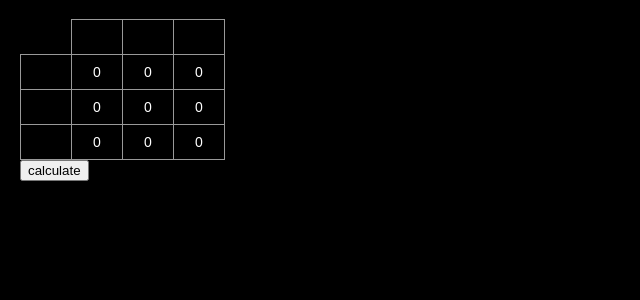
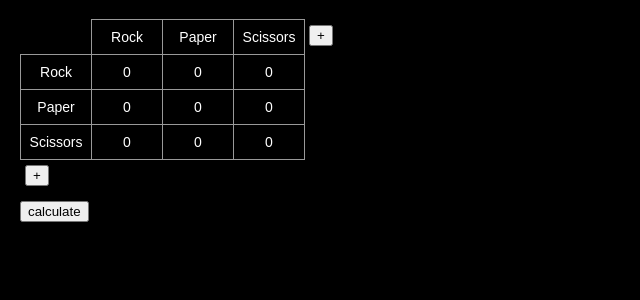
Before and after one commit to dbstone/zero-sum-analyzer, a React (Create React App) app: page / in a window 1280 px wide. Shown: the top 300 px of the page, without its empty margins (0-640 px from the left). Built offline with nearby package versions, Linux system fonts and the light colour scheme.

Commit message:
add rows and cols

```diff
--- a/src/App.js
+++ b/src/App.js
@@ -17,8 +17,8 @@ class Board extends React.Component {
     return (
       <Cell
         value={this.props.dataCells[i][j]}
-        onChange={(event) => this.props.onChange(i, j, event)}
-        className="dataCell"
+        onChange={(event) => this.props.onDataChange(i, j, event)}
+        className="data-cell"
         type='number'
       />
     )
@@ -28,7 +28,7 @@ class Board extends React.Component {
     return (
       <Cell
         value={label}
-        className="dataCell"
+        className="data-cell"
         type='text'
       />
     )
@@ -51,10 +51,13 @@ class Board extends React.Component {
     let rows = []
 
     let colLabels = []
-    colLabels.push(<div className='hiddenCell'/>)
+    colLabels.push(<div className='hidden-cell'/>)
     for (let j = 0; j < this.props.dataCells[0].length; j++) {
       colLabels.push(this.renderLabelCell(this.props.colLabels[j]))
     }
+    colLabels.push(
+      <button className='add-row-col-button' onClick={this.props.onAddCol}>+</button>
+    )
 
     rows.push(
       <div className="board-row">
@@ -65,6 +68,10 @@ class Board extends React.Component {
     for (let i = 0; i < this.props.dataCells.length; i++) {
       rows.push(this.renderRow(i))
     }
+
+    rows.push(
+      <button className='add-row-col-button' onClick={this.props.onAddRow}>+</button>
+    )
 
     return rows
   }
@@ -93,14 +100,16 @@ class Game extends React.Component {
     super(props)
     this.state = {
       dataCells: Array(3).fill(Array(3).fill(0)),
-      rowLabels: Array(3),
-      colLabels: Array(3),
+      rowLabels: ['Rock', 'Paper', 'Scissors'],
+      colLabels: ['Rock', 'Paper', 'Scissors'],
       result: {value: null, player1: null, player2: null}
     }
-    this.handleChange = this.handleChange.bind(this)
+    this.handleDataChange = this.handleDataChange.bind(this)
+    this.addRow = this.addRow.bind(this)
+    this.addCol = this.addCol.bind(this)
   }
 
-  handleChange(i, j, event) {
+  handleDataChange(i, j, event) {
     const dataCells = [...this.state.dataCells].map(row => [...row])
     dataCells[i][j] = event.target.value
     this.setState({dataCells: dataCells})
@@ -113,6 +122,26 @@ class Game extends React.Component {
     this.setState({result: result})
   }
 
+  addRow() {
+    const rowLabels = [...this.state.rowLabels]
+    rowLabels.push("")
+    this.setState({rowLabels: rowLabels})
+
+    const dataCells = [...this.state.dataCells].map(row => [...row])
+    dataCells.push(Array(dataCells[0].length).fill(0))
+    this.setState({dataCells: dataCells})
+  }
+
+  addCol() {
+    const colLabels = [...this.state.colLabels]
+    colLabels.push("")
+    this.setState({colLabels: colLabels})
+
+    const dataCells = [...this.state.dataCells].map(row => [...row])
+    dataCells.forEach(row => row.push(0))
+    this.setState({dataCells: dataCells})
+  }
+
   render() {
     return (
       <div className="game">
@@ -121,7 +150,9 @@ class Game extends React.Component {
             dataCells={this.state.dataCells}
             rowLabels={this.state.rowLabels}
             colLabels={this.state.colLabels}
-            onChange={this.handleChange}
+            onDataChange={this.handleDataChange}
+            onAddRow={this.addRow}
+            onAddCol={this.addCol}
           />
         </div>
         <div className="calculate-button">
--- a/src/index.css
+++ b/src/index.css
@@ -5,7 +5,7 @@ body {
   color: #fff;
 }
 
-.dataCell {
+.data-cell {
   background: inherit;
   border: 1px solid #999;
   float: left;
@@ -17,16 +17,25 @@ body {
   margin-top: -1px;
   padding: 0;
   text-align: center;
-  width: 50px;
+  width: 70px;
 }
 
 /* for empty space at top left of matrix */
-.hiddenCell {
+.hidden-cell {
   border: 1px solid black;
   float: left;
   margin-right: -1px;
   margin-top: -1px;
-  width: 50px;
+  width: 70px;
+}
+
+.calculate-button {
+  /* float: right; */
+  margin-top: 10px;
+}
+
+.add-row-col-button {
+  margin: 5px
 }
 
 .board-row:after {
```
